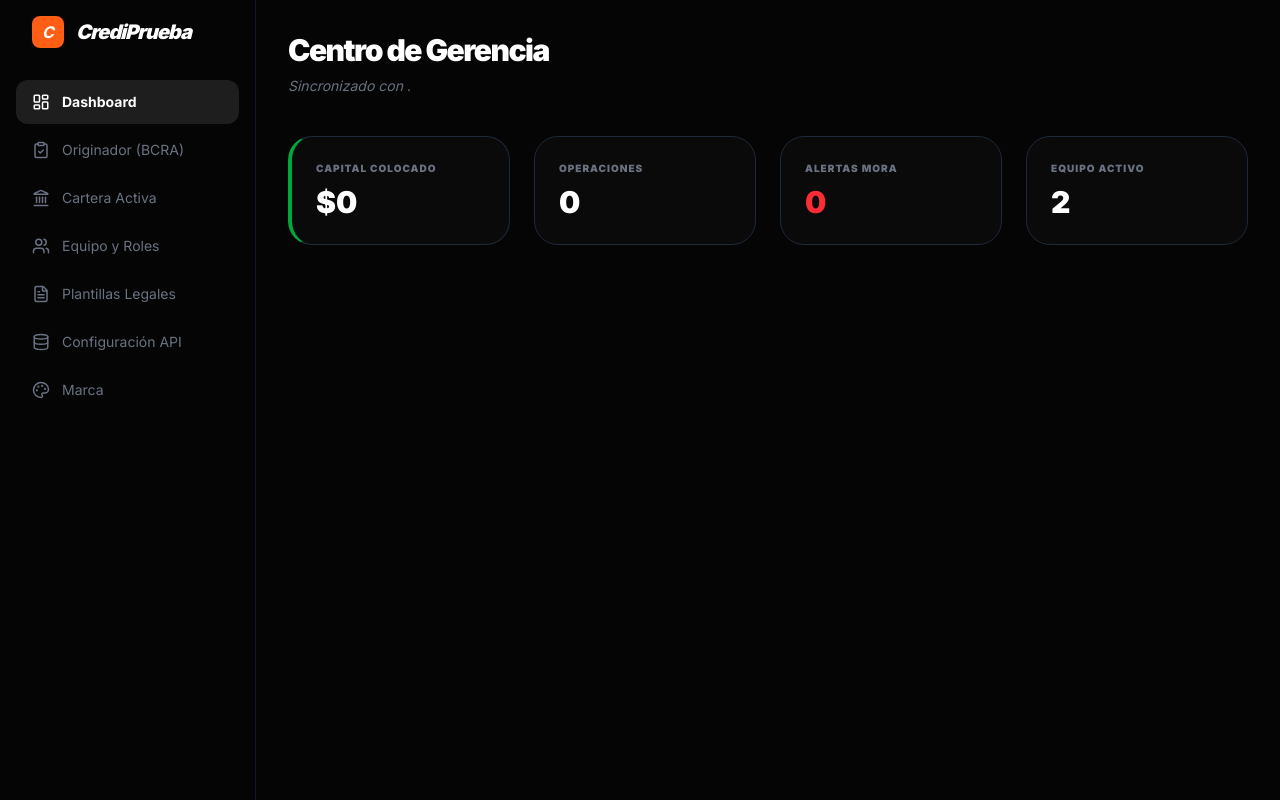
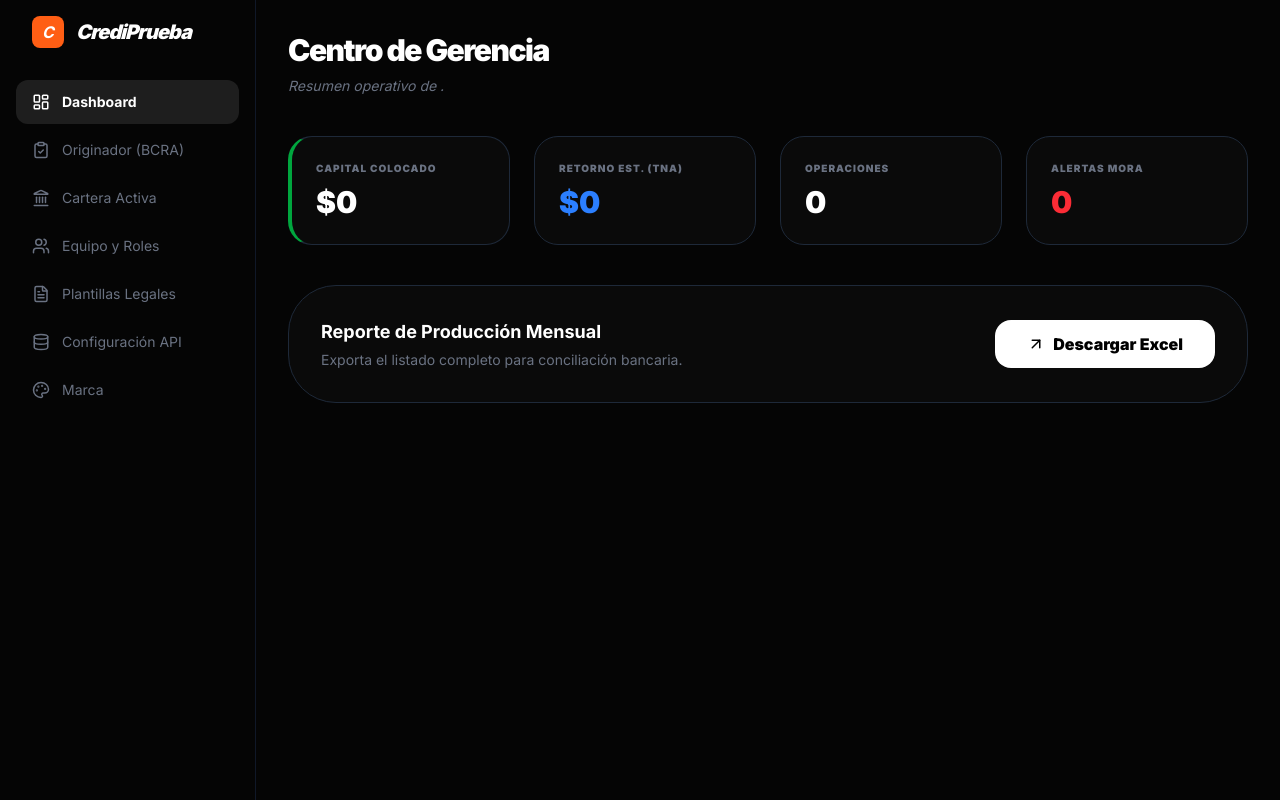
Before and after one commit to gabrielgmza/simply-originacion, a Next.js app: page /dashboard/gerencia in a window 1280 px wide. Built offline with nearby package versions, Linux system fonts and the light colour scheme; no server answers.

Commit message:
feat: treasury projections and production report export (v2.30.0)

```diff
--- a/app/dashboard/gerencia/page.tsx
+++ b/app/dashboard/gerencia/page.tsx
@@ -3,11 +3,11 @@ import { useState, useEffect } from "react";
 import { collection, query, where, getDocs } from "firebase/firestore";
 import { db } from "@/lib/firebase";
 import { useAuth } from "@/context/AuthContext";
-import { TrendingUp, Users, AlertCircle, Landmark } from "lucide-react";
+import { TrendingUp, Users, AlertCircle, Landmark, ArrowUpRight } from "lucide-react";
 
 export default function GerenciaPage() {
   const { entidadData } = useAuth();
-  const [stats, setStats] = useState({ capital: 0, ops: 0, mora: 0 });
+  const [stats, setStats] = useState({ capital: 0, ops: 0, mora: 0, proyectado: 0 });
 
   useEffect(() => {
     const load = async () => {
@@ -16,10 +16,14 @@ export default function GerenciaPage() {
       const snap = await getDocs(q);
       let cap = 0;
       snap.docs.forEach(d => {
-        const val = d.data().financiero?.montoSolicitado || 0;
-        cap += val;
+        const data = d.data();
+        if (data.estado === 'LIQUIDADO') {
+           cap += (data.financiero?.montoSolicitado || 0);
+        }
       });
-      setStats({ capital: cap, ops: snap.size, mora: 0 });
+      // Cálculo de retorno proyectado (simulado con TNA 145%)
+      const retorno = cap * 1.45;
+      setStats({ capital: cap, ops: snap.size, mora: 0, proyectado: retorno });
     };
     load();
   }, [entidadData]);
@@ -27,11 +31,16 @@ export default function GerenciaPage() {
   return (
     <div className="animate-in fade-in duration-500">
       <h1 className="text-3xl font-black text-white mb-2 tracking-tighter">Centro de Gerencia</h1>
-      <p className="text-gray-500 mb-10 text-sm italic">Sincronizado con {entidadData?.nombre}.</p>
-      <div className="grid grid-cols-1 md:grid-cols-4 gap-6">
-        <div className="bg-[#0A0A0A] border border-gray-800 p-6 rounded-3xl border-l-green-600 border-l-4">
+      <p className="text-gray-500 mb-10 text-sm italic">Resumen operativo de {entidadData?.nombre}.</p>
+
+      <div className="grid grid-cols-1 md:grid-cols-4 gap-6 mb-10">
+        <div className="bg-[#0A0A0A] border border-gray-800 p-6 rounded-3xl border-l-4 border-l-green-600">
           <p className="text-gray-500 text-[10px] font-black uppercase tracking-widest">Capital Colocado</p>
           <p className="text-3xl font-black text-white mt-2">${stats.capital.toLocaleString('es-AR')}</p>
+        </div>
+        <div className="bg-[#0A0A0A] border border-gray-800 p-6 rounded-3xl">
+          <p className="text-gray-500 text-[10px] font-black uppercase tracking-widest">Retorno Est. (TNA)</p>
+          <p className="text-3xl font-black text-blue-500 mt-2">${stats.proyectado.toLocaleString('es-AR')}</p>
         </div>
         <div className="bg-[#0A0A0A] border border-gray-800 p-6 rounded-3xl">
           <p className="text-gray-500 text-[10px] font-black uppercase tracking-widest">Operaciones</p>
@@ -39,12 +48,18 @@ export default function GerenciaPage() {
         </div>
         <div className="bg-[#0A0A0A] border border-gray-800 p-6 rounded-3xl">
           <p className="text-gray-500 text-[10px] font-black uppercase tracking-widest">Alertas Mora</p>
-          <p className="text-3xl font-black text-red-500 mt-2">0</p>
+          <p className="text-3xl font-black text-red-500 mt-2">{stats.mora}</p>
         </div>
-        <div className="bg-[#0A0A0A] border border-gray-800 p-6 rounded-3xl">
-          <p className="text-gray-500 text-[10px] font-black uppercase tracking-widest">Equipo Activo</p>
-          <p className="text-3xl font-black text-white mt-2">2</p>
+      </div>
+
+      <div className="bg-[#0A0A0A] border border-gray-800 p-8 rounded-[48px] flex items-center justify-between">
+        <div>
+          <h3 className="text-white font-bold text-lg mb-1">Reporte de Producción Mensual</h3>
+          <p className="text-gray-500 text-sm">Exporta el listado completo para conciliación bancaria.</p>
         </div>
+        <button className="bg-white text-black px-8 py-3 rounded-2xl font-black flex items-center gap-2 hover:bg-gray-200 transition-all">
+          <ArrowUpRight size={18}/> Descargar Excel
+        </button>
       </div>
     </div>
   );
--- /dev/null
+++ b/lib/auditoria/logger.ts
@@ -0,0 +1,14 @@
+import { db } from "@/lib/firebase";
+import { collection, addDoc, serverTimestamp } from "firebase/firestore";
+
+export async function registrarEvento(datos: {
+  usuarioId: string,
+  evento: string,
+  detalles: string,
+  entidadId: string
+}) {
+  await addDoc(collection(db, "auditoria"), {
+    ...datos,
+    fecha: serverTimestamp()
+  });
+}
```
